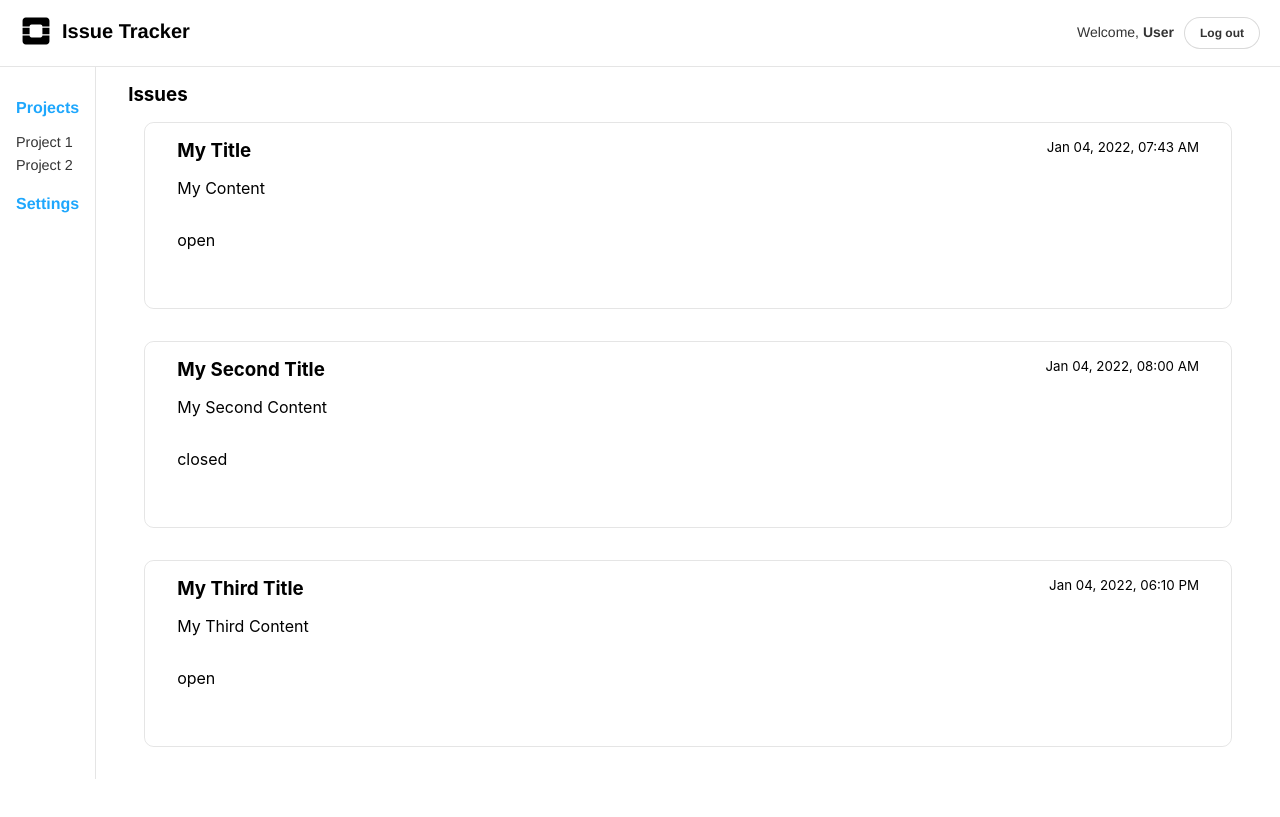
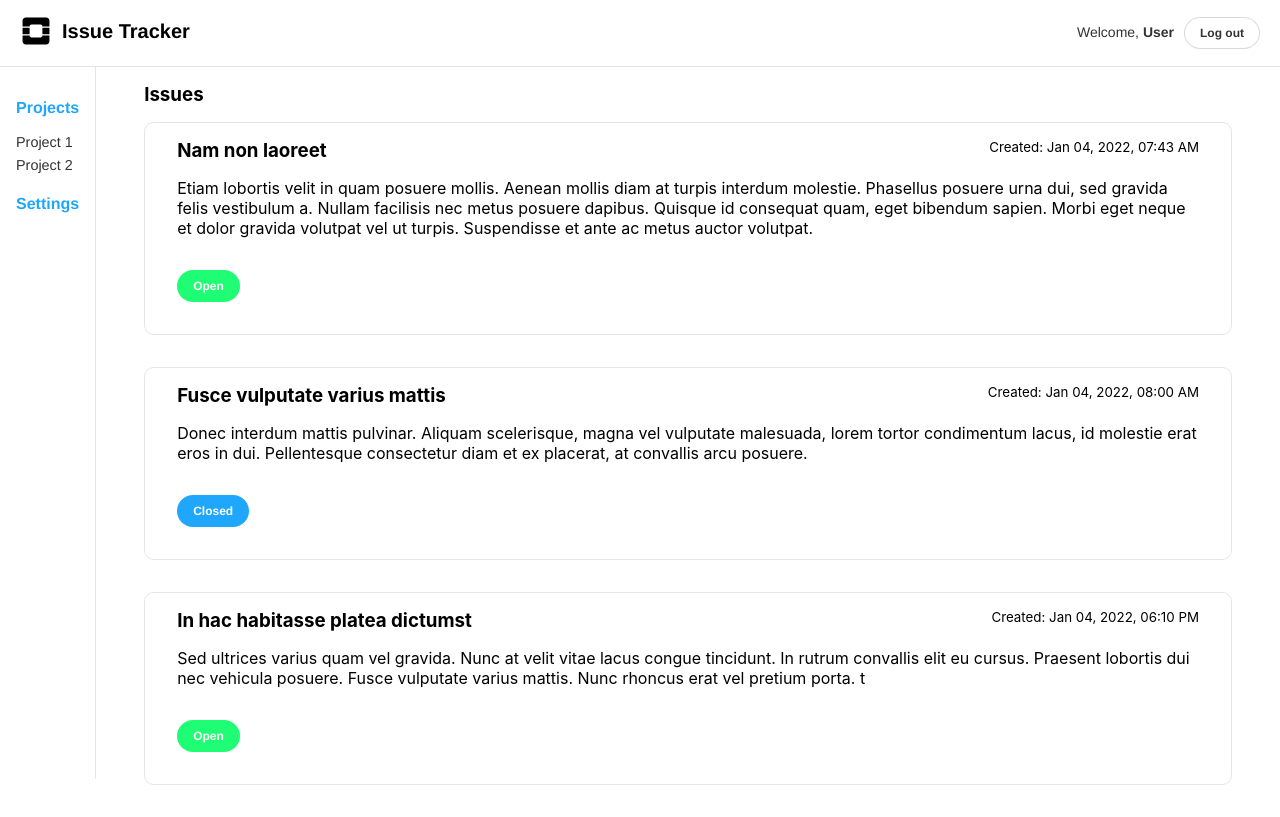
Before and after one commit to henrikeskisikkila/issue-tracker, a React (Create React App) app: page /project/1 in a window 1280 px wide. Built offline with nearby package versions, Linux system fonts and the light colour scheme.

Commit message:
Add StatusButton component

```diff
--- a/src/components/Button.tsx
+++ b/src/components/Button.tsx
@@ -1,5 +1,5 @@
-import React from 'react';
-import './button.css';
+import React from "react";
+import "./button.css";
 
 interface ButtonProps {
   /**
@@ -13,15 +13,19 @@ interface ButtonProps {
   /**
    * How large should the button be?
    */
-  size?: 'small' | 'medium' | 'large';
+  size?: "small" | "medium" | "large";
   /**
    * Button contents
    */
   label: string;
   /**
+   * Id
+   */
+  id?: string;
+  /**
    * Optional click handler
    */
-  onClick?: () => void;
+  onClick?: (event?: any) => void;
 }
 
 /**
@@ -29,17 +33,23 @@ interface ButtonProps {
  */
 export const Button = ({
   primary = false,
-  size = 'medium',
+  size = "small",
   backgroundColor,
   label,
+  id,
   ...props
 }: ButtonProps) => {
-  const mode = primary ? 'storybook-button--primary' : 'storybook-button--secondary';
+  const mode = primary
+    ? "storybook-button--primary"
+    : "storybook-button--secondary";
   return (
     <button
       type="button"
-      className={['storybook-button', `storybook-button--${size}`, mode].join(' ')}
+      className={["storybook-button", `storybook-button--${size}`, mode].join(
+        " "
+      )}
       style={{ backgroundColor }}
+      id={id}
       {...props}
     >
       {label}
--- /dev/null
+++ b/src/components/StatusButton.tsx
@@ -0,0 +1,26 @@
+import { useState } from "react";
+import { Button } from "components/Button";
+
+interface StatusButtonProps {
+  issueId: string;
+  status: string;
+}
+
+export const StatusButton = ({ issueId, status }: StatusButtonProps) => {
+  const [state, setState] = useState(status);
+
+  const handleStatusButton = (event: any) => {
+    console.log("click", event.target.id);
+    state === "open" ? setState("close") : setState("open");
+  };
+
+  return (
+    <Button
+      primary={true}
+      label={state === "open" ? "Open" : "Closed"}
+      backgroundColor={state === "open" ? "#1efd73" : undefined}
+      id={issueId}
+      onClick={handleStatusButton}
+    />
+  );
+};
--- a/src/data/issues.js
+++ b/src/data/issues.js
@@ -1,8 +1,9 @@
 export const issues = [
   {
     id: "61d3fa9f4d199ae5f9b53ccc",
-    title: "My Title",
-    content: "My Content",
+    title: "Nam non laoreet",
+    content:
+      "Etiam lobortis velit in quam posuere mollis. Aenean mollis diam at turpis interdum molestie. Phasellus posuere urna dui, sed gravida felis vestibulum a. Nullam facilisis nec metus posuere dapibus. Quisque id consequat quam, eget bibendum sapien. Morbi eget neque et dolor gravida volutpat vel ut turpis. Suspendisse et ante ac metus auctor volutpat. ",
     createdBy: "61d3fa9d4d199ae5f9b53cb9",
     projectId: "61d3fa9e4d199ae5f9b53cbf",
     createdAt: "2022-01-04T07:43:27.386+00:00",
@@ -10,8 +11,9 @@ export const issues = [
   },
   {
     id: "61d3fa9f4d199ae5f9b53ccd",
-    title: "My Second Title",
-    content: "My Second Content",
+    title: "Fusce vulputate varius mattis",
+    content:
+      "Donec interdum mattis pulvinar. Aliquam scelerisque, magna vel vulputate malesuada, lorem tortor condimentum lacus, id molestie erat eros in dui. Pellentesque consectetur diam et ex placerat, at convallis arcu posuere. ",
     createdBy: "61d3fa9d4d199ae5f9b53cb9",
     projectId: "61d3fa9e4d199ae5f9b53cbf",
     createdAt: "2022-01-04T08:00:20.386+00:00",
@@ -19,8 +21,9 @@ export const issues = [
   },
   {
     id: "61d3fa9f4d199ae5f9b53cdd",
-    title: "My Third Title",
-    content: "My Third Content",
+    title: "In hac habitasse platea dictumst",
+    content:
+      "Sed ultrices varius quam vel gravida. Nunc at velit vitae lacus congue tincidunt. In rutrum convallis elit eu cursus. Praesent lobortis dui nec vehicula posuere. Fusce vulputate varius mattis. Nunc rhoncus erat vel pretium porta. t",
     createdBy: "61d3fa9d4d199ae5f9b53cb9",
     projectId: "61d3fcf3cd922d7489d74998",
     createdAt: "2022-01-04T18:10:00.386+00:00",
--- a/src/pages/Project.tsx
+++ b/src/pages/Project.tsx
@@ -2,6 +2,7 @@ import { Header } from "components/Header";
 import { Navigator } from "components/Navigator";
 import { Card } from "components/Card";
 import { Stack } from "components/Stack";
+import { StatusButton } from "components/StatusButton";
 import "./project.css";
 import { issues } from "data/issues.js";
 
@@ -50,15 +51,17 @@ export const Project = () => {
       <div style={{ display: "flex", flexDirection: "row" }}>
         <Navigator menu={menu} />
         <div className="project">
-          <h3>Issues</h3>
+          <h3 className="header">Issues</h3>
           {issues.map((issue) => (
             <Card>
               <Stack direction="row" justifyContent="space-between">
                 <h3>{issue.title}</h3>
-                <small>{formatDate(issue.createdAt)}</small>
+                <small>Created: {formatDate(issue.createdAt)}</small>
               </Stack>
               <p>{issue.content}</p>
-              <p>{issue.status}</p>
+              <p>
+                <StatusButton issueId={issue.id} status={issue.status} />
+              </p>
             </Card>
           ))}
         </div>
--- a/src/pages/project.css
+++ b/src/pages/project.css
@@ -4,3 +4,7 @@
   flex-direction: column;
   margin: 1rem 2rem;
 }
+
+.header {
+  margin-left: 1rem;
+}
```
Also changed, not shown: src/stories/page.css (+1 -1 lines).
